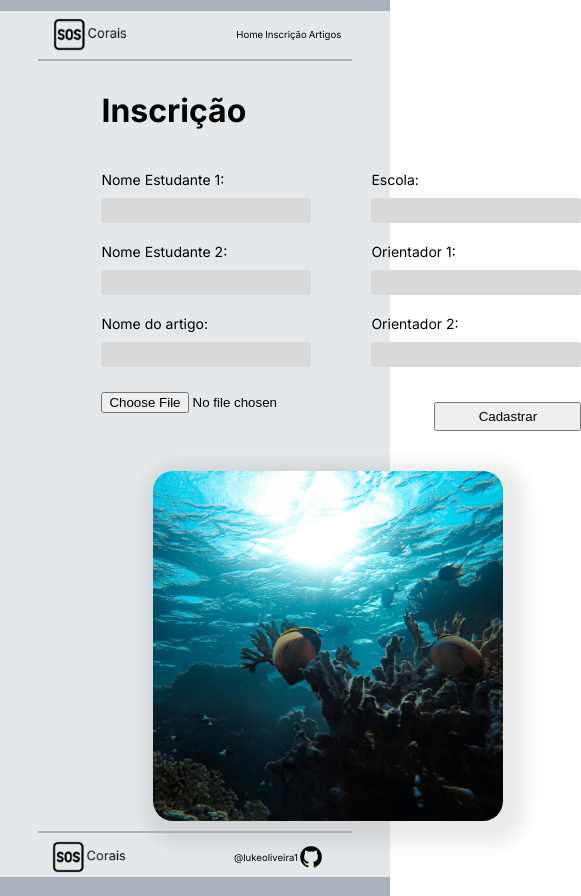
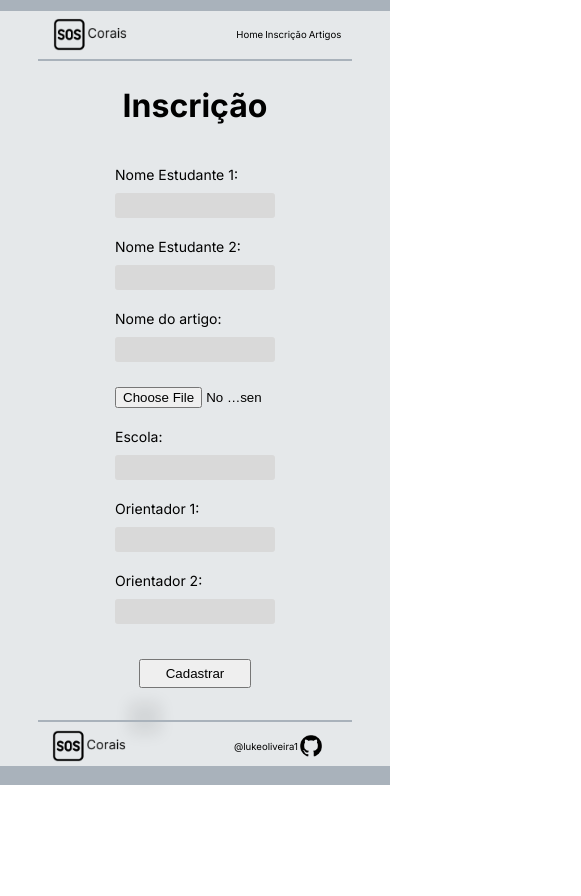
Before and after one commit to lukeoliveira1/sos-corais, a Next.js app: page /registration in a window 390 px wide. Shown: the whole page, 581 px wide, since content can reach past the window. After the commit the page ends 844 px from the top, so only its background shows below. Built offline with nearby package versions, Linux system fonts and the light colour scheme.

Commit message:
registration responsiveness

```diff
--- a/src/components/Button/button.module.css
+++ b/src/components/Button/button.module.css
@@ -6,3 +6,10 @@
   padding: 5px;
   cursor: pointer;
 }
+
+@media (min-width: 1441px) {
+  .button {
+    height: 40px;
+    font-size: 1.2rem;
+  }
+}
--- a/src/components/InputText/inputText.module.css
+++ b/src/components/InputText/inputText.module.css
@@ -18,3 +18,20 @@
   outline: 0;
   width: 200px;
 }
+
+@media (min-width: 1441px) {
+  .label{
+    font-size: 1.6rem;
+  }
+
+  .input {
+    width: 250px;
+    height: 30px;
+  }
+}
+
+@media (max-width: 425px) {
+  .input {
+    width: 150px;
+  }
+}
--- a/src/pages/registration.tsx
+++ b/src/pages/registration.tsx
@@ -134,7 +134,7 @@ export default function Registration() {
 
       <div className={styles.aside}>
 
-        <Image src={imageRegistration} alt="corais brancos no fundo do mar" height={350} width={350}/>
+        <Image src={imageRegistration} alt="corais brancos no fundo do mar"/>
 
       </div>
      </Back>
--- a/src/styles/registration.module.css
+++ b/src/styles/registration.module.css
@@ -2,32 +2,36 @@
   display: flex;
   flex-direction: column;
   justify-content: center;
-  padding: 40px;
+  align-items: center;
+  margin-top: 2%;
   width: 60%;
 }
 
 .center h1 {
-  margin-top: -10px;
-  font-size: 32px;
+  margin-top: -2%;
+  font-size: 2rem;
 }
 
 .aside {
   display: flex;
   flex-direction: column;
-  margin-left: 40px;
+  margin-left: 3%;
   text-align: justify;
-  font-size: 16px;
+  font-size: 1rem;
   width: 40%;
 }
 
 .aside img {
   box-shadow: 8px 8px 16px 16px rgba(0, 0, 0, 0.08);
   border-radius: 20px;
+  margin-top: 5%;
+  width: 65%;
+  height: 65%;
 }
 
 .img1 {
-  margin-top: 20px;
-  margin-bottom: 20px;
+  margin-top: 3%;
+  margin-bottom: 3%;
 }
 
 .form {
@@ -56,3 +60,57 @@
   display: flex;
   justify-content: flex-end;
 }
+
+@media (min-width: 1441px) {
+  .center h1 {
+    font-size: 3rem;
+  }
+
+  .sendFile {
+    margin-top: 25px;
+    width: 250px;
+    font-size: 1.2rem;
+  }
+
+  .formLeft {
+    margin-right: 60px;
+  }
+
+  .formRight {
+    margin-left: 60px;
+  }
+}
+
+@media (max-width: 1200px) {
+  .center {
+    width: 100%;
+    margin-top: 10%;
+  }
+
+  .form {
+    display: flex;
+    flex-direction: column;
+  }
+
+  .formLeft {
+    margin-right: 0px;
+  }
+
+  .formRight {
+    margin-left: 0px;
+  }
+
+  .sendFile {
+    width: 150px;
+  }
+
+  .formButton {
+    justify-content: center;
+    margin-bottom: 10%;
+  }
+
+  .aside img {
+    width: 0%;
+    height: 0%;
+  }
+}
```
